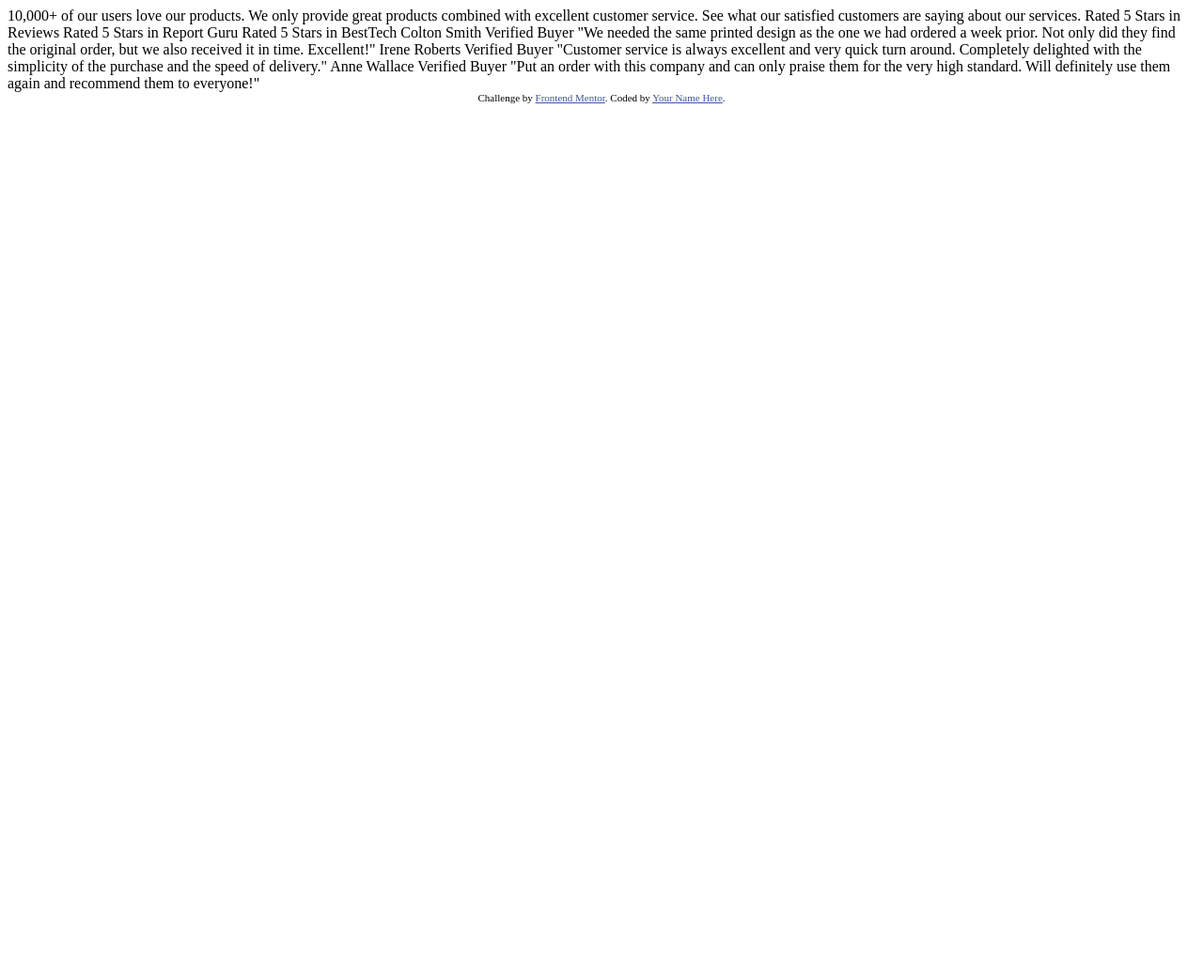
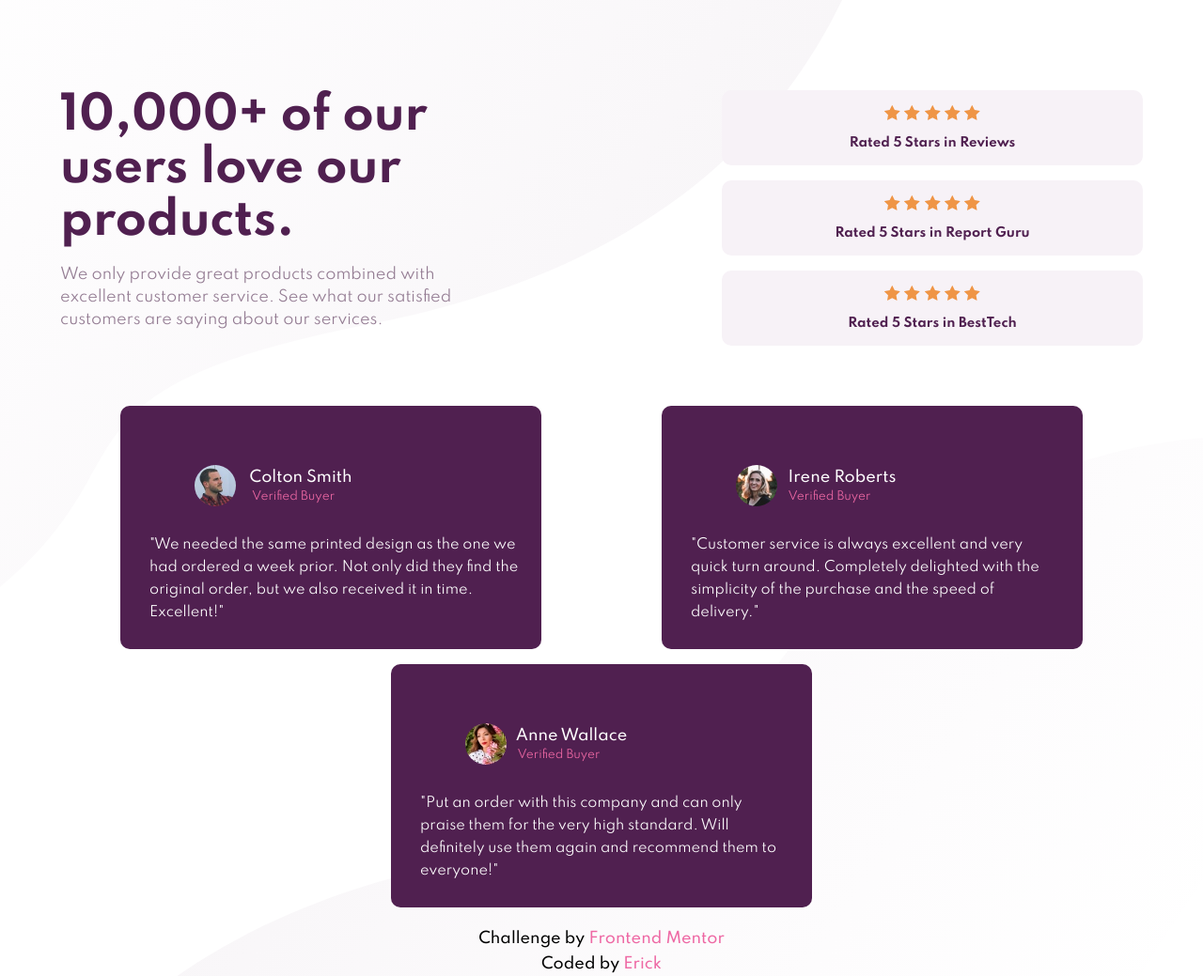
Before and after one commit to erickwalker1/Social-Proof-Section, a plain HTML site: page index.html in a window 1280 px wide. Shown: the whole page at 94% size. Before the commit the page ends 800 px from the top, so only its background shows below. Drawn offline with Linux system fonts and the light colour scheme.

Commit message:
Styling Added

```diff
--- a/index.html
+++ b/index.html
@@ -11,51 +11,123 @@
       sizes="32x32"
       href="./images/favicon-32x32.png"
     />
+    <!-- Spartan Font 400 -->
+    <link rel="preconnect" href="https://fonts.gstatic.com" />
+    <link
+      href="https://fonts.googleapis.com/css2?family=Spartan&display=swap"
+      rel="stylesheet"
+    />
+    <!-- Spartan Font 500 -->
+    <link rel="preconnect" href="https://fonts.gstatic.com" />
+    <link
+      href="https://fonts.googleapis.com/css2?family=Spartan:wght@500&display=swap"
+      rel="stylesheet"
+    />
+    <!-- Spartan Font 700 -->
+    <link rel="preconnect" href="https://fonts.gstatic.com" />
+    <link
+      href="https://fonts.googleapis.com/css2?family=Spartan:wght@700&display=swap"
+      rel="stylesheet"
+    />
+
+    <link rel="stylesheet" href="style.css" />
+    <link rel="stylesheet" href="querie.css" />
 
     <title>Frontend Mentor | Social proof section</title>
-
-    <!-- Feel free to remove these styles or customise in your own stylesheet 👍 -->
-    <style>
-      .attribution {
-        font-size: 11px;
-        text-align: center;
-      }
-      .attribution a {
-        color: hsl(228, 45%, 44%);
-      }
-    </style>
   </head>
   <body>
-    10,000+ of our users love our products.
+    <main class="social-proof-component">
+      <!--  Heading -->
+      <header class="heading">
+        <h1>10,000+ of our users love our products.</h1>
 
-    We only provide great products combined with excellent customer service.
-    See what our satisfied customers are saying about our services.
+        <p class="subheader">
+          We only provide great products combined with excellent customer
+          service. See what our satisfied customers are saying about our
+          services.
+        </p>
+      </header>
+      <!--  Star Review  -->
+      <section class="five-star-review">
+        <div class="star-review">
+          <img src="./images/icon-star.svg" alt="Star" />
+          <img src="./images/icon-star.svg" alt="Star" />
+          <img src="./images/icon-star.svg" alt="Star" />
+          <img src="./images/icon-star.svg" alt="Star" />
+          <img src="./images/icon-star.svg" alt="Star" />
+          <h5>Rated 5 Stars in Reviews</h5>
+        </div>
+        <div class="star-review">
+          <img src="./images/icon-star.svg" alt="Star" />
+          <img src="./images/icon-star.svg" alt="Star" />
+          <img src="./images/icon-star.svg" alt="Star" />
+          <img src="./images/icon-star.svg" alt="Star" />
+          <img src="./images/icon-star.svg" alt="Star" />
+          <h5>Rated 5 Stars in Report Guru</h5>
+        </div>
+        <div class="star-review">
+          <img src="./images/icon-star.svg" alt="Star" />
+          <img src="./images/icon-star.svg" alt="Star" />
+          <img src="./images/icon-star.svg" alt="Star" />
+          <img src="./images/icon-star.svg" alt="Star" />
+          <img src="./images/icon-star.svg" alt="Star" />
+          <h5>Rated 5 Stars in BestTech</h5>
+        </div>
+      </section>
+      <!--  Buyer Review  -->
+      <section class="buyer-review">
+        <div>
+          <img
+            class="buyer-image"
+            src="./images/image-colton.jpg"
+            alt="Colton"
+          />
+          <aside class="colton">
+            <p>Colton Smith</p>
+            <p>Verified Buyer</p>
+          </aside>
+          <p class="review">
+            "We needed the same printed design as the one we had ordered a week
+            prior. Not only did they find the original order, but we also
+            received it in time. Excellent!"
+          </p>
+        </div>
+        <div>
+          <img class="buyer-image" src="./images/image-irene.jpg" alt="Irene" />
+          <aside class="irene">
+            <p>Irene Roberts</p>
+            <p>Verified Buyer</p>
+          </aside>
+          <p class="review">
+            "Customer service is always excellent and very quick turn around.
+            Completely delighted with the simplicity of the purchase and the
+            speed of delivery."
+          </p>
+        </div>
+        <div>
+          <img class="buyer-image" src="./images/image-anne.jpg" alt="Anne" />
+          <aside class="anne">
+            <p>Anne Wallace</p>
+            <p>Verified Buyer</p>
+          </aside>
+          <p class="review">
+            "Put an order with this company and can only praise them for the
+            very high standard. Will definitely use them again and recommend
+            them to everyone!"
+          </p>
+        </div>
+      </section>
+    </main>
 
-    Rated 5 Stars in Reviews
-    Rated 5 Stars in Report Guru
-    Rated 5 Stars in BestTech
-
-    Colton Smith
-    Verified Buyer
-    "We needed the same printed design as the one we had ordered a week prior.
-    Not only did they find the original order, but we also received it in time.
-    Excellent!"
-
-    Irene Roberts
-    Verified Buyer
-    "Customer service is always excellent and very quick turn around. Completely
-    delighted with the simplicity of the purchase and the speed of delivery."
-
-    Anne Wallace
-    Verified Buyer
-    "Put an order with this company and can only praise them for the very high
-    standard. Will definitely use them again and recommend them to everyone!"
-
-    <div class="attribution">
-      Challenge by
-      <a href="https://www.frontendmentor.io?ref=challenge" target="_blank"
-        >Frontend Mentor</a
-      >. Coded by <a href="#">Your Name Here</a>.
-    </div>
+    <!--  Attribution Footer -->
+    <footer class="attribution">
+      <p>
+        Challenge by
+        <a href="https://www.frontendmentor.io?ref=challenge" target="_blank"
+          >Frontend Mentor</a
+        >
+      </p>
+      <p>Coded by <a href="https://github.com/erickwalker1">Erick</a></p>
+    </footer>
   </body>
 </html>
--- /dev/null
+++ b/querie.css
@@ -0,0 +1,87 @@
+@media screen and (min-width: 500px) {
+  .buyer-image {
+    left: 3.5rem;
+  }
+}
+
+@media screen and (min-width: 1024px) {
+  main {
+    display: flex;
+    flex-wrap: wrap;
+    justify-content: space-between;
+  }
+
+  /* -- Heading  --  */
+
+  header {
+    margin: 2rem 0 0 0;
+    text-align: start;
+  }
+
+  h1 {
+    padding: 0;
+    font-size: 3rem;
+    font-weight: 700;
+  }
+
+  .subheader {
+    font-size: 1rem;
+  }
+
+  /* -- Star Reviews  --  */
+
+  .five-star-review {
+    margin-top: 2rem;
+  }
+
+  .star-review {
+    min-width: 28rem;
+  }
+
+  /* -- Buyer Reviews  --  */
+
+  .buyer-review {
+    flex-wrap: wrap;
+    flex-direction: row;
+    justify-content: space-around;
+  }
+}
+
+@media screen and (min-width: 1350px) {
+  /* -- Star Reviews  --  */
+  .five-star-review {
+    min-width: 40rem;
+  }
+
+  .star-review:nth-child(1) {
+    margin-left: 0;
+  }
+
+  .star-review:nth-child(3) {
+    margin-right: 0;
+  }
+
+  /* -- Buyer Reviews  --  */
+
+  .buyer-review {
+    min-height: 20rem;
+    flex-wrap: wrap;
+  }
+
+  .buyer-review div {
+    margin-left: 0.5rem;
+    max-width: 25rem;
+  }
+
+  .buyer-review div:nth-child(1) {
+    align-self: flex-start;
+  }
+
+  .buyer-review div:nth-child(3) {
+    align-self: flex-end;
+  }
+
+  .buyer-image {
+    left: 1.25rem;
+  }
+}
--- /dev/null
+++ b/style.css
@@ -0,0 +1,145 @@
+* {
+  margin: 0;
+  padding: 0;
+  box-sizing: border-box;
+}
+
+body {
+  padding: 5%;
+  min-height: 100vh;
+  text-align: center;
+  font-family: "Spartan", sans-serif;
+  flex-direction: column;
+
+  background-size: contain, contain;
+  background-image: url(./images/bg-pattern-top-desktop.svg),
+    url(./images/bg-pattern-bottom-desktop.svg);
+  background-repeat: no-repeat, no-repeat;
+  background-position: top 0 left -30vw, bottom -20vh right 0;
+}
+
+/* -- Header --  */
+
+header {
+  margin: auto;
+  max-width: 28rem;
+  margin-top: 2rem;
+}
+
+h1 {
+  color: hsl(300, 43%, 22%);
+  padding: 5%;
+  margin-bottom: 1rem;
+}
+
+.subheader {
+  color: hsl(303, 10%, 53%);
+  font-size: 0.9rem;
+  line-height: 1.5rem;
+  margin-bottom: 2rem;
+}
+
+/* -- Star Review  --  */
+
+.star-review {
+  color: hsl(300, 43%, 22%);
+  margin: auto;
+  max-width: 28rem;
+  min-height: 5rem;
+  border-radius: 10px;
+  margin-bottom: 1rem;
+  background-color: hsl(300, 24%, 96%);
+}
+
+.star-review img {
+  position: relative;
+  top: 1rem;
+}
+
+h5 {
+  position: relative;
+  top: 1.75rem;
+}
+
+/* -- Buyer Reviews  --  */
+
+.buyer-review {
+  display: flex;
+  margin-top: 3rem;
+  align-items: center;
+  flex-direction: column;
+}
+
+.buyer-review div {
+  padding: 2%;
+  max-width: 28rem;
+  min-height: 16rem;
+  margin-bottom: 1rem;
+  border-radius: 10px;
+  background-color: hsl(300, 43%, 22%);
+}
+
+.review {
+  font-size: 0.9rem;
+  text-align: start;
+  line-height: 1.5rem;
+  margin-left: 0.5rem;
+}
+
+.buyer-image {
+  top: 2.5rem;
+  left: 1rem;
+  width: 2.75rem;
+  display: block;
+  position: relative;
+  border-radius: 50%;
+}
+
+/* -- Star Review: Users Name & Description --  */
+
+aside {
+  right: 2rem;
+  position: relative;
+  margin-bottom: 2rem;
+}
+
+.review,
+aside p:nth-child(1) {
+  color: hsl(0, 0%, 100%);
+  margin-bottom: 0.25rem;
+}
+
+aside p:nth-child(1) {
+  font-weight: 500;
+}
+
+aside p:nth-child(2) {
+  color: hsl(333, 80%, 67%);
+  font-size: 0.75rem;
+}
+
+.colton p:nth-child(2) {
+  position: relative;
+  right: 0.5rem;
+}
+
+.irene p:nth-child(2),
+.anne p:nth-child(2) {
+  position: relative;
+  right: 0.85rem;
+}
+
+/* -- Footer --  */
+
+footer {
+  font-weight: 500;
+}
+
+a {
+  color: hsl(333, 80%, 67%);
+  text-decoration: none;
+}
+
+footer p {
+  margin-top: 0.5rem;
+}
```
